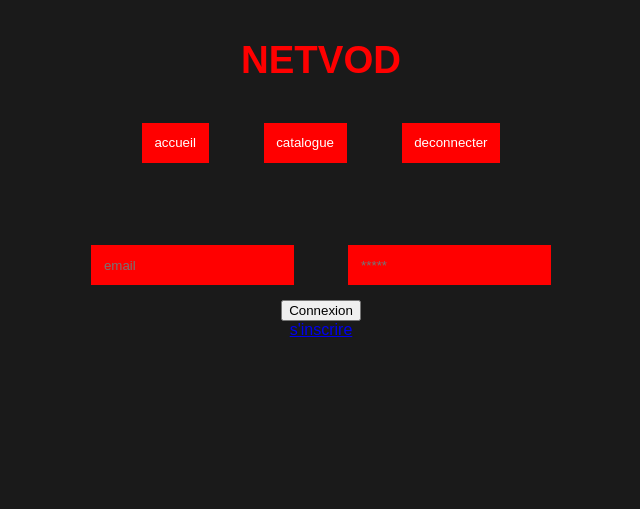
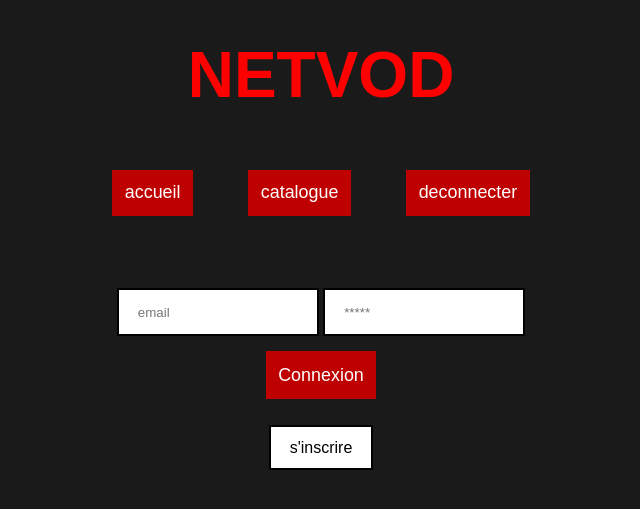
Before and after one commit to Perrier-Remi/SAE_dev_web, a PHP site: page / in a window 1280 px wide. Shown: the top 509 px of the page, without its empty margins (319-959 px from the left). Run offline with PHP 8.4, Linux system fonts and the light colour scheme.

Commit message:
nouvelle version du CSS

```diff
--- a/src/classes/dispatch/Dispatcher.php
+++ b/src/classes/dispatch/Dispatcher.php
@@ -72,9 +72,9 @@ class Dispatcher
         <body>
             <h1>NETVOD</h1>
             <form name='menu' action="" method='get'>
-                <input type="submit" name="action" value="accueil">
-                <input type="submit" name="action" value="catalogue">
-                <input type="submit" name="action" value="deconnecter">
+                <input class="btnsubmit" type="submit" name="action" value="accueil">
+                <input class="btnsubmit" type="submit" name="action" value="catalogue">
+                <input class="btnsubmit" type="submit" name="action" value="deconnecter">
             </form>
             <br><br>
 
--- a/src/classes/styles/styleAction.css
+++ b/src/classes/styles/styleAction.css
@@ -9,18 +9,58 @@ body
 h1
 {
     color:red;
-    font-size:3vw;
+    font-size:5vw;
     margin-top:3%;
 }
 
-form input
+.btnsubmit
 {
-    background-color: red;
+    background-color: #bf0000;
     padding:1% 1% 1% 1%;
     margin:15px 2% 15px 2%;
     color:white;
     border:0px;
+    font-size:1.4vw;
 
+}
+
+#f1 input
+{
+    border:2px solid black;
+    background-color: white;
+    color: black;
+    margin-top:5px;
+    height:6vh;
+    padding-left:1.5%;
+}
+
+#f1 button
+{
+    background-color: #bf0000;
+    padding:1% 1% 1% 1%;
+    margin:15px 2% 5vh 2%;
+    color:white;
+    border:0px;
+    font-size:1.4vw;
+    height:6vh;
+}
+
+#f1 a
+{
+    text-decoration:none;
+    border:2px solid black;
+    background-color: white;
+    color: black;
+    margin-top:20px;
+    height:6vh;
+    padding:1.5vh 1.5% 1.5vh 1.5%;
+
+}
+
+#f1 a:hover, #f1 button:hover, .btnsubmit:hover
+{
+    text-decoration:underline;
+    cursor: pointer;
 }
 
 
```
